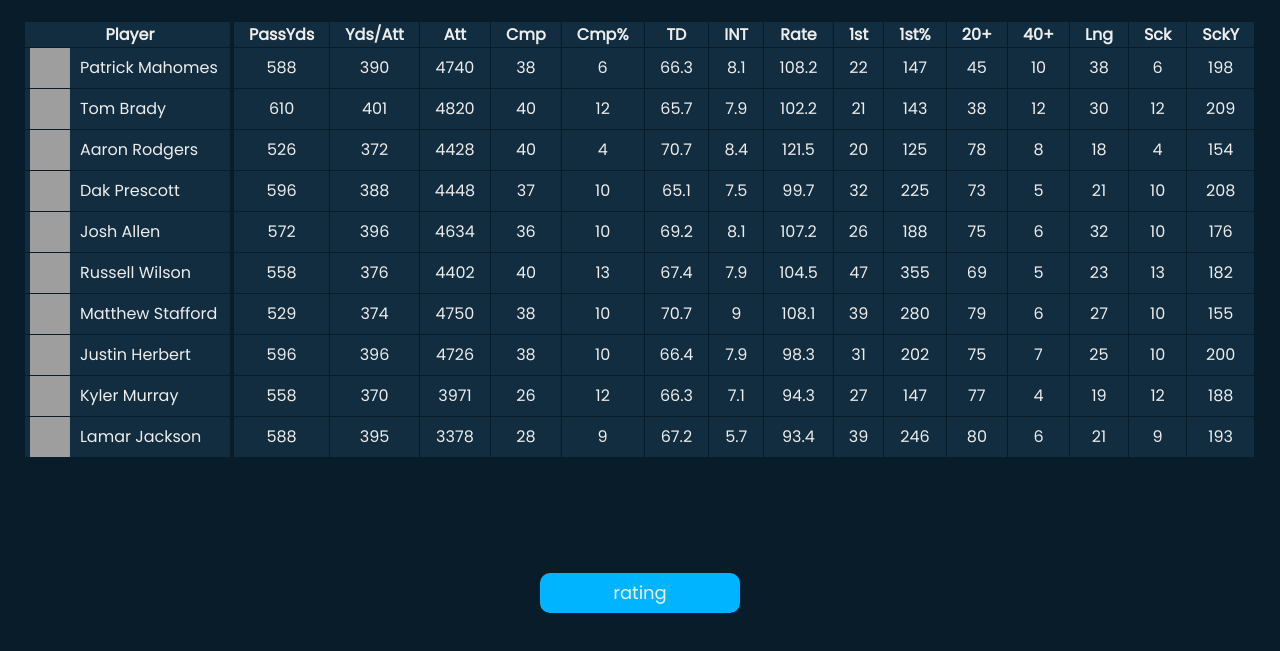
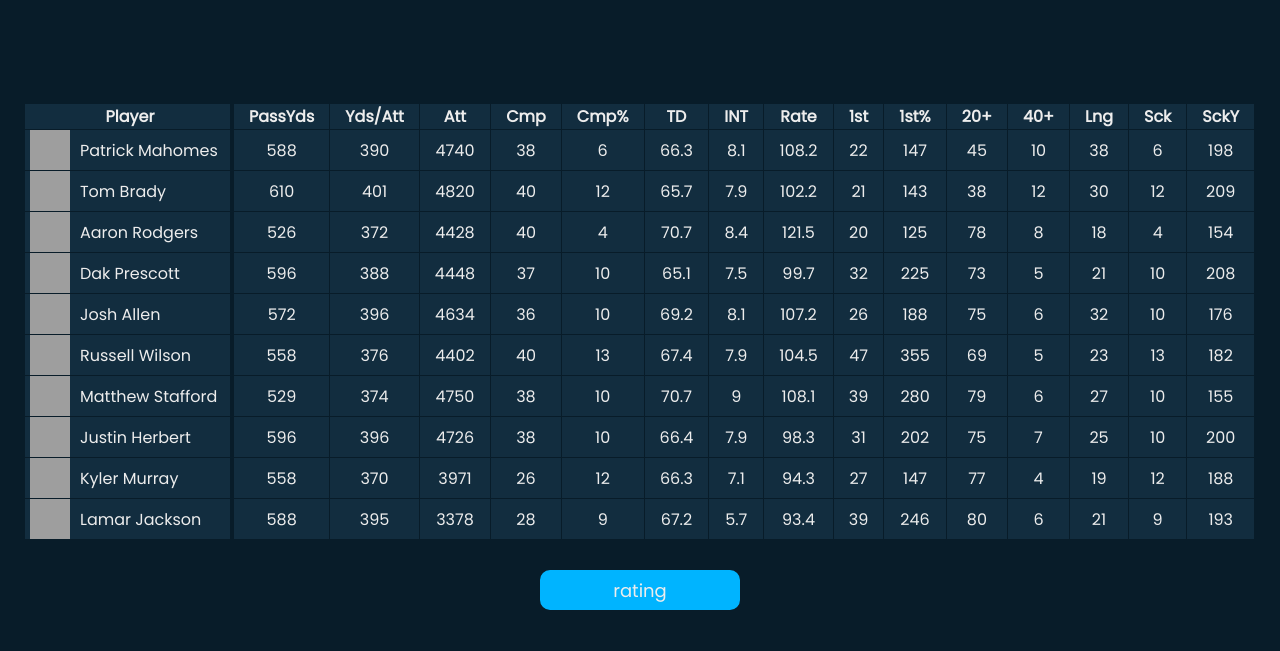
Before and after one commit to Dmoreno2903/NFL-ANALYTICS-BROWSER, a plain HTML site: page data_frame.html in a window 1280 px wide. Shown: the part 67-718 px from the top of the page. Drawn offline with Linux system fonts and the light colour scheme; grey boxes are pictures that could not be loaded.

Commit message:
Update CSS

```diff
--- a/style.css
+++ b/style.css
@@ -250,16 +250,18 @@ img{
     margin-right: 10px;
 }
 .contenedor-frame {
+    margin-top: 5vh;
     display: flex;
     flex-direction: column;
     align-items: center;
     position: fixed;
-    height: auto;
+    height: 300px;
+    width: 50%;
     top: 48%;
     left: 50%;
     transform: translate(-50%, -50%);
     height: 676px;
-    justify-content: space-around;
+    justify-content: center;
 }
 .contenedor-rating{
     position: fixed;
```
